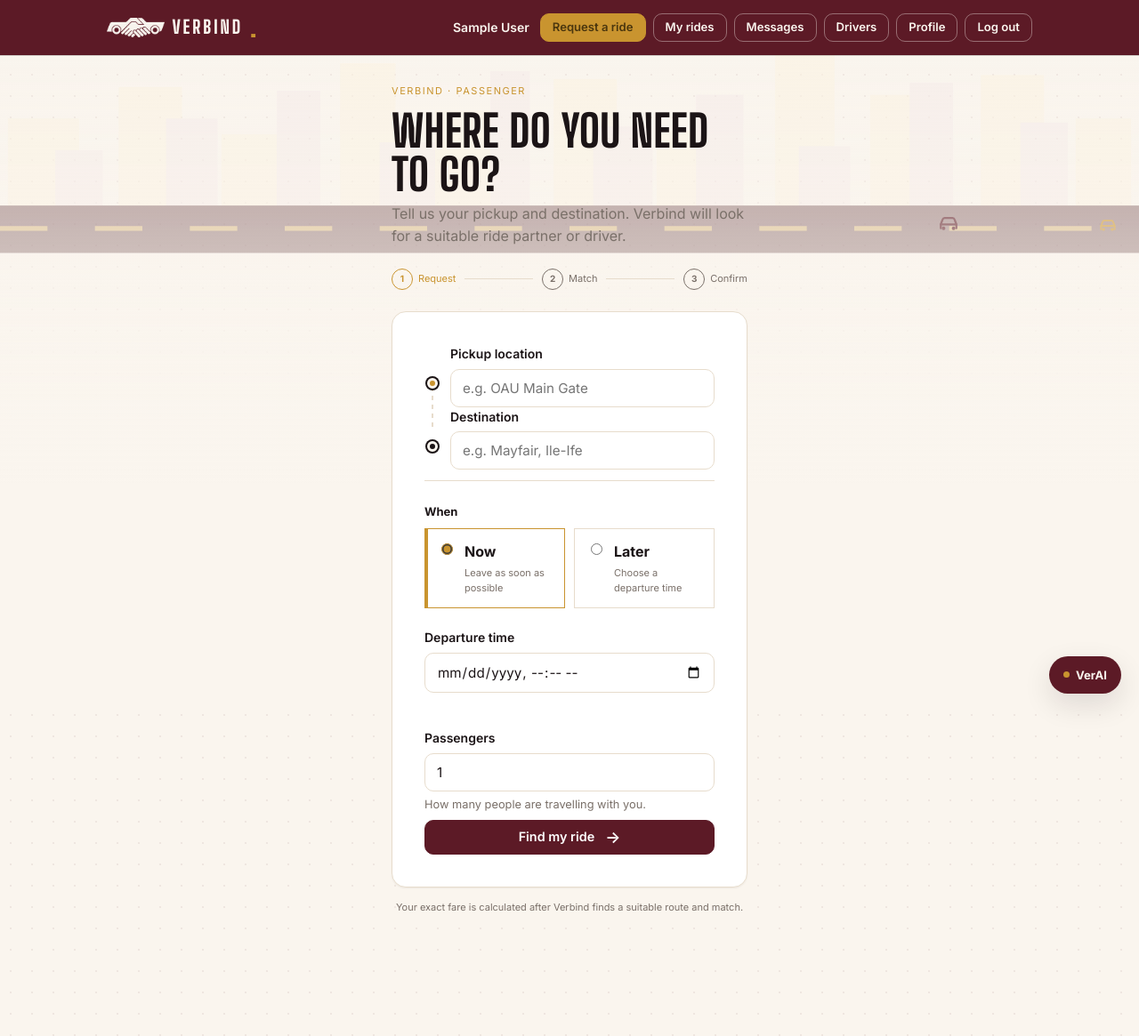
After one commit to Smile-Crafts/Verbind, a Django app: page /request-ride/ in a window 1280 px wide. The commit adds this page. Shown: the whole page at 89% size. Run offline with Django 5.2, Linux system fonts and the light colour scheme; the visitor is signed in with stand-in values (Sample User, id 1); data that the repository does not hold is empty.

Commit message:
Build passenger ride request and matching flow

```diff
--- a/trips/forms.py
+++ b/trips/forms.py
@@ -160,3 +160,36 @@ class RatingForm(StyledFormMixin, forms.ModelForm):
                 choices=[(i, f"{i} star{'s' if i != 1 else ''}") for i in range(1, 6)]
             )
         }
+
+
+class RideRequestForm(StyledFormMixin, forms.Form):
+    """Passenger-first request form. This is the first step of the new Verbind ride flow."""
+    pickup_area = forms.CharField(max_length=120, label='Pickup location')
+    pickup_lat = forms.FloatField(required=False, widget=forms.HiddenInput())
+    pickup_lng = forms.FloatField(required=False, widget=forms.HiddenInput())
+    dropoff_area = forms.CharField(max_length=120, label='Destination')
+    dropoff_lat = forms.FloatField(required=False, widget=forms.HiddenInput())
+    dropoff_lng = forms.FloatField(required=False, widget=forms.HiddenInput())
+    when = forms.ChoiceField(
+        label='When',
+        choices=[('now', 'Now'), ('later', 'Schedule for later')],
+        widget=forms.RadioSelect,
+    )
+    departure_time = forms.DateTimeField(
+        required=False,
+        label='Departure time',
+        widget=forms.DateTimeInput(attrs={'type': 'datetime-local'}, format='%Y-%m-%dT%H:%M'),
+        input_formats=['%Y-%m-%dT%H:%M'],
+    )
+    passengers = forms.IntegerField(min_value=1, max_value=6, initial=1, label='Passengers')
+
+    placeholders = {
+        'pickup_area': 'e.g. OAU Main Gate',
+        'dropoff_area': 'e.g. Mayfair, Ile-Ife',
+    }
+
+    def clean(self):
+        cleaned = super().clean()
+        if cleaned.get('when') == 'later' and not cleaned.get('departure_time'):
+            self.add_error('departure_time', 'Choose a departure time.')
+        return cleaned
--- a/trips/static/trips/verbind.css
+++ b/trips/static/trips/verbind.css
@@ -891,3 +891,51 @@ select {
   padding: 6px 12px;
   border-radius: var(--r-sm);
 }
+
+/* Passenger-first request flow */
+.request-flow, .matching-page { max-width: 760px; margin: 0 auto; padding-bottom: 64px; }
+.flow-kicker { font-family: var(--mono); font-size: 11px; letter-spacing: .14em; color: var(--gold); margin-bottom: 12px; }
+.flow-steps { display:flex; align-items:center; gap:10px; margin: 24px 0; font-family:var(--mono); font-size:11px; color:var(--muted); }
+.flow-step { display:flex; align-items:center; gap:6px; white-space:nowrap; }
+.flow-step b { display:grid; place-items:center; width:24px; height:24px; border:1px solid currentColor; border-radius:50%; font-size:10px; }
+.flow-step--active { color:var(--gold); }
+.flow-line { height:1px; background:var(--line); flex:1; }
+.request-panel { padding: clamp(20px, 4vw, 36px); }
+.request-route { position:relative; }
+.request-location { display:flex; align-items:flex-start; gap:14px; position:relative; z-index:2; }
+.request-location__dot { width:12px; height:12px; border:3px solid var(--cream); box-shadow:0 0 0 2px var(--ink); border-radius:50%; margin:38px 0 0 3px; flex:0 0 auto; background:var(--gold); }
+.request-location__dot--end { background:var(--ink); }
+.request-location__field { flex:1; }
+.request-route__rail { position:absolute; left:8px; top:48px; bottom:48px; width:2px; background:repeating-linear-gradient(to bottom, var(--line) 0 5px, transparent 5px 10px); }
+.request-options { border-top:1px solid var(--line); margin-top:12px; padding-top:24px; display:grid; gap:22px; }
+.field__label { font-size:13px; font-weight:700; margin-bottom:9px; }
+.choice-cards { display:grid; grid-template-columns:1fr 1fr; gap:10px; }
+.choice-card { border:1px solid var(--line); padding:13px; display:flex; align-items:flex-start; gap:10px; cursor:pointer; background:rgba(255,255,255,.35); }
+.choice-card:has(input:checked) { border-color:var(--gold); box-shadow:inset 3px 0 0 var(--gold); }
+.choice-card input { margin-top:3px; accent-color:var(--gold); }
+.choice-card span { display:grid; gap:3px; }
+.choice-card small, .request-note, .matching-status small { color:var(--muted); font-size:11px; }
+.request-submit { margin-top:8px; display:flex; justify-content:center; gap:12px; }
+.request-submit span { font-size:18px; line-height:0; }
+.request-note { text-align:center; margin:14px 0 0; }
+.journey-summary { border:1px solid var(--line); background:rgba(255,255,255,.45); padding:18px; display:grid; grid-template-columns:1fr auto 1fr; gap:16px; align-items:center; margin:24px 0; }
+.journey-summary div:not(.journey-summary__arrow) { display:grid; gap:5px; }
+.journey-summary span, .match-card__bottom small { font-family:var(--mono); font-size:9px; text-transform:uppercase; letter-spacing:.1em; color:var(--muted); }
+.journey-summary__arrow { font-size:20px; color:var(--gold); }
+.matching-list { display:grid; gap:14px; }
+.match-card { border:1px solid var(--line); background:var(--cream); padding:18px; box-shadow:0 7px 20px rgba(0,0,0,.05); }
+.match-card__top { display:flex; align-items:center; gap:12px; }
+.match-avatar { width:42px; height:42px; display:grid; place-items:center; border-radius:50%; background:var(--ink); color:var(--cream); font-family:var(--display); font-size:22px; }
+.match-person { display:grid; gap:3px; flex:1; }
+.match-person span { color:var(--muted); font-size:11px; }
+.match-eta { font-family:var(--display); font-size:20px; text-align:right; }
+.match-eta small { display:block; font-family:var(--mono); font-size:9px; color:var(--muted); }
+.match-card__vehicle { display:flex; justify-content:space-between; padding:14px 0; margin-top:12px; border-top:1px dashed var(--line); border-bottom:1px dashed var(--line); font-size:12px; }
+.match-card__vehicle span:last-child { font-family:var(--mono); color:var(--muted); }
+.match-card__bottom { display:flex; justify-content:space-between; align-items:end; padding-top:14px; gap:12px; }
+.match-card__bottom div { display:grid; gap:3px; }
+.match-card__bottom strong { font-family:var(--display); font-size:25px; }
+.matching-status { display:flex; gap:10px; align-items:center; margin:18px 0 28px; padding:13px; border:1px dashed var(--line); }
+.matching-status__pulse { width:9px; height:9px; border-radius:50%; background:var(--gold); box-shadow:0 0 0 5px rgba(183,145,64,.13); }
+.matching-status div { display:grid; gap:2px; }
+@media (max-width:600px) { .choice-cards, .journey-summary { grid-template-columns:1fr; } .journey-summary__arrow { display:none; } .match-card__bottom { align-items:stretch; flex-direction:column; } .match-card__bottom .btn { width:100%; } .flow-steps { gap:6px; } }
--- a/trips/templates/base.html
+++ b/trips/templates/base.html
@@ -204,7 +204,7 @@
           <strong>{{ user.get_full_name|default:user.username }}</strong>
           {% if user.profile.is_verified %}<span class="stamp stamp--onDark">Verified</span>{% endif %}
         </span>
-        <a href="{% url 'trip-create' %}" class="btn btn--gold btn--sm">Post a ride</a>
+        <a href="{% url 'request-ride' %}" class="btn btn--gold btn--sm">Request a ride</a>
         <a href="{% url 'my-trips' %}" class="btn btn--onDark btn--sm">My rides</a>
         <a href="{% url 'messages-inbox' %}" class="btn btn--onDark btn--sm">
           Messages{% if unread_message_count %}<span class="chip chip--score" style="margin-left:5px">{{ unread_message_count }}</span>{% endif %}
--- a/trips/templates/registration/login.html
+++ b/trips/templates/registration/login.html
@@ -1,5 +1,4 @@
-{% extends "base.html" %}
-{% load static %}
+{% load static %}{% extends "base.html" %}
 {% block title %}Log in{% endblock %}
 {% block main_class %}auth{% endblock %}
 {% block wrap_class %}wrap--narrow{% endblock %}
--- a/trips/templates/registration/signup.html
+++ b/trips/templates/registration/signup.html
@@ -1,5 +1,4 @@
-{% extends "base.html" %}
-{% load static %}
+{% load static %}{% extends "base.html" %}
 {% block title %}Create account{% endblock %}
 {% block main_class %}auth{% endblock %}
 {% block wrap_class %}wrap--narrow{% endblock %}
--- /dev/null
+++ b/trips/templates/trips/request_ride.html
@@ -0,0 +1,83 @@
+{% extends "base.html" %}
+{% block title %}Request a ride{% endblock %}
+{% block wrap_class %}wrap--narrow{% endblock %}
+
+{% block content %}
+<div class="request-flow">
+  <div class="flow-kicker">VERBIND · PASSENGER</div>
+  <div class="head">
+    <h1>Where do you need to go?</h1>
+    <p class="head__sub">Tell us your pickup and destination. Verbind will look for a suitable ride partner or driver.</p>
+  </div>
+
+  <div class="flow-steps" aria-label="Ride request progress">
+    <span class="flow-step flow-step--active"><b>1</b> Request</span>
+    <span class="flow-line"></span>
+    <span class="flow-step"><b>2</b> Match</span>
+    <span class="flow-line"></span>
+    <span class="flow-step"><b>3</b> Confirm</span>
+  </div>
+
+  <div class="panel request-panel">
+    <form method="post" novalidate>
+      {% csrf_token %}
+      <div class="request-route">
+        <div class="request-location">
+          <span class="request-location__dot request-location__dot--start"></span>
+          <div class="field request-location__field">
+            {{ form.pickup_area.label_tag }}
+            {{ form.pickup_area }}
+            {% if form.pickup_area.errors %}<div class="field__errors">{{ form.pickup_area.errors }}</div>{% endif %}
+          </div>
+        </div>
+        <div class="request-route__rail"></div>
+        <div class="request-location">
+          <span class="request-location__dot request-location__dot--end"></span>
+          <div class="field request-location__field">
+            {{ form.dropoff_area.label_tag }}
+            {{ form.dropoff_area }}
+            {% if form.dropoff_area.errors %}<div class="field__errors">{{ form.dropoff_area.errors }}</div>{% endif %}
+          </div>
+        </div>
+      </div>
+
+      {{ form.pickup_lat }}{{ form.pickup_lng }}{{ form.dropoff_lat }}{{ form.dropoff_lng }}
+
+      <div class="request-options">
+        <div class="request-option-group">
+          <div class="field__label">{{ form.when.label }}</div>
+          <div class="choice-cards">
+            {% for radio in form.when %}
+              <label class="choice-card">
+                {{ radio.tag }}
+                <span><strong>{% if radio.data.value == 'now' %}Now{% else %}Later{% endif %}</strong><small>{% if radio.data.value == 'now' %}Leave as soon as possible{% else %}Choose a departure time{% endif %}</small></span>
+              </label>
+            {% endfor %}
+          </div>
+        </div>
+
+        <div class="field request-time-field">
+          {{ form.departure_time.label_tag }}
+          {{ form.departure_time }}
+          {% if form.departure_time.errors %}<div class="field__errors">{{ form.departure_time.errors }}</div>{% endif %}
+        </div>
+
+        <div class="field request-passengers">
+          {{ form.passengers.label_tag }}
+          {{ form.passengers }}
+          <div class="field__help">How many people are travelling with you.</div>
+        </div>
+      </div>
+
+      <button type="submit" class="btn btn--block request-submit">Find my ride <span>→</span></button>
+    </form>
+  </div>
+
+  <p class="request-note">Your exact fare is calculated after Verbind finds a suitable route and match.</p>
+</div>
+
+<script>
+  Verbind.attachLocationSearch('id_pickup_area', 'id_pickup_lat', 'id_pickup_lng');
+  Verbind.attachLocationSearch('id_dropoff_area', 'id_dropoff_lat', 'id_dropoff_lng');
+</script>
+{% endblock %}
--- a/trips/urls.py
+++ b/trips/urls.py
@@ -4,6 +4,8 @@ from . import views
 
 urlpatterns = [
     path('', views.TripListView.as_view(), name='trip-list'),
+    path('request-ride/', views.request_ride, name='request-ride'),
+    path('request-ride/matching/', views.ride_matching, name='ride-matching'),
     path('post/', views.TripCreateView.as_view(), name='trip-create'),
     path('my-rides/', views.my_trips, name='my-trips'),
     path('trip/<int:pk>/', views.trip_detail, name='trip-detail'),
--- a/trips/views.py
+++ b/trips/views.py
@@ -21,7 +21,7 @@ from django.views.generic import ListView, CreateView, UpdateView
 
 from .forms import (
     SignUpForm, LoginForm, NameForm, ProfileForm, IDVerificationForm, TripForm,
-    TripFilterForm, MessageForm, RatingForm,
+    TripFilterForm, MessageForm, RatingForm, RideRequestForm,
 )
 from .models import Trip, JoinRequest, Message, Rating, Profile
 
@@ -155,6 +155,49 @@ def verify_identity(request):
     else:
         form = IDVerificationForm(instance=profile)
     return render(request, 'trips/verify_identity.html', {'form': form})
+
+
+# ---------- Passenger-first ride request ----------
+
+@login_required
+def request_ride(request):
+    """First step of the new Verbind flow: a passenger asks Verbind to find a ride."""
+    if request.method == 'POST':
+        form = RideRequestForm(request.POST)
+        if form.is_valid():
+            data = form.cleaned_data
+            request.session['ride_request'] = {
+                'pickup_area': data['pickup_area'],
+                'pickup_lat': data.get('pickup_lat'),
+                'pickup_lng': data.get('pickup_lng'),
+                'dropoff_area': data['dropoff_area'],
+                'dropoff_lat': data.get('dropoff_lat'),
+                'dropoff_lng': data.get('dropoff_lng'),
+                'when': data['when'],
+                'departure_time': data['departure_time'].isoformat() if data.get('departure_time') else None,
+                'passengers': data['passengers'],
+            }
+            return redirect('ride-matching')
+    else:
+        form = RideRequestForm(initial={'when': 'now'})
+    return render(request, 'trips/request_ride.html', {'form': form})
+
+
+@login_required
+def ride_matching(request):
+    """Prototype matching result. Real driver/partner matching comes next."""
+    ride_request = request.session.get('ride_request')
+    if not ride_request:
+        return redirect('request-ride')
+
+    options = [
+        {'name': 'Verified Verbind Driver', 'rating': '4.8', 'vehicle': 'Toyota Corolla', 'plate': 'ABC-123-XY', 'eta': '5 min', 'fare': 1500},
+        {'name': 'Ride partner match', 'rating': '4.9', 'vehicle': 'Shared ride', 'plate': '2 seats available', 'eta': '8 min', 'fare': 1100},
+    ]
+    return render(request, 'trips/ride_matching.html', {
+        'ride_request': ride_request,
+        'matching_options': options,
+    })
 
 
 # ---------- Trips ----------
```
Also changed, not shown: trips/templates/trips/ride_matching.html (added, +49 -0 lines).
